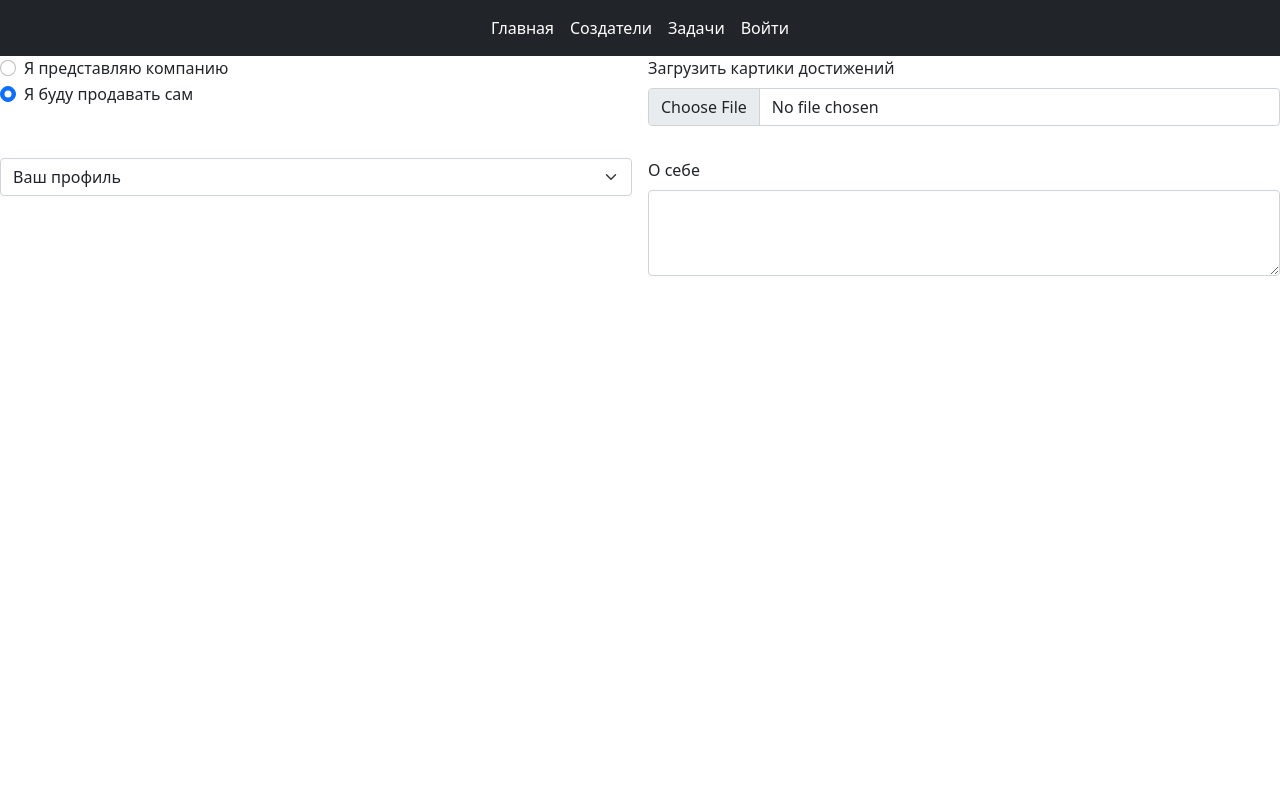
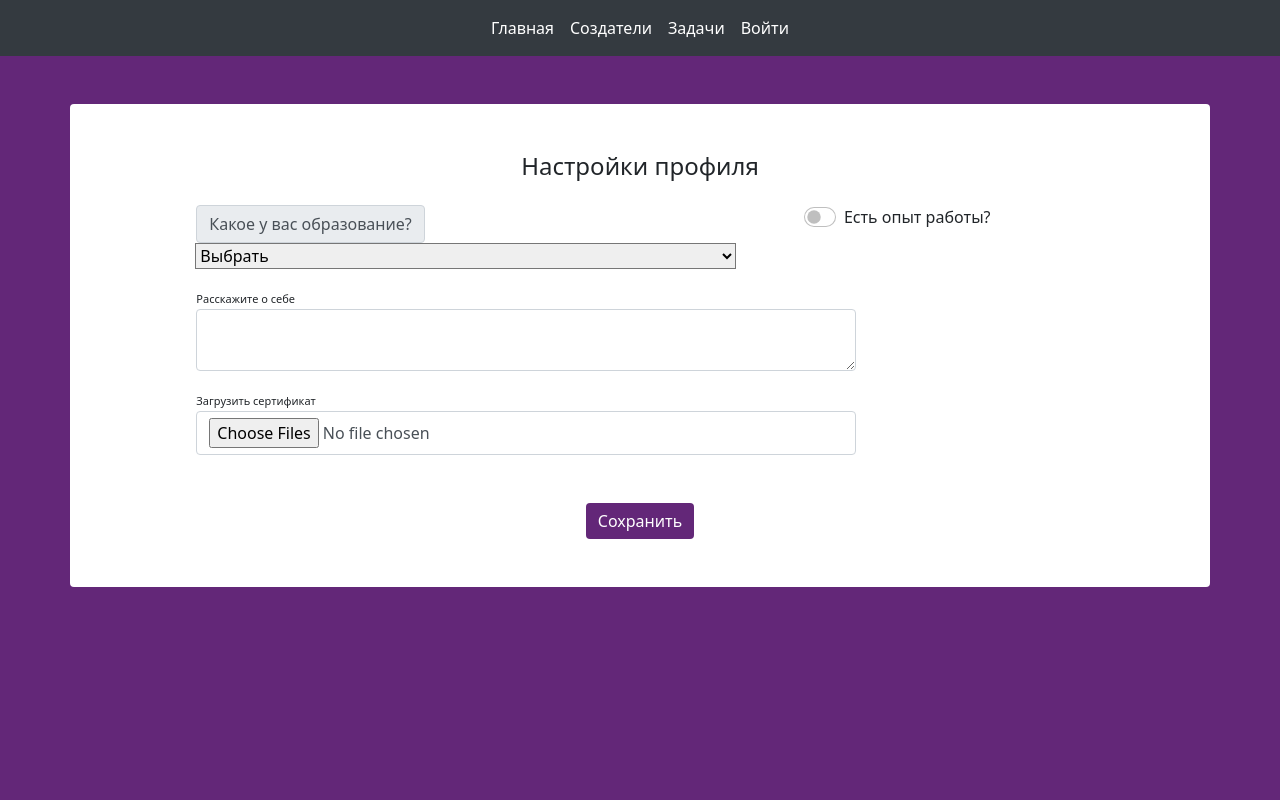
Before and after one commit to DegtyarevEvgeniy/BeFreela, a Django app: page /becomeCreator/ in a window 1280 px wide. Run offline with Django 4.2, Linux system fonts and the light colour scheme; some libraries are stand-ins or nearby versions.

Commit message:
made becomeCreator.html + some minor fixes

```diff
--- a/bizopt/BO/templates/becomeCreator.html
+++ b/bizopt/BO/templates/becomeCreator.html
@@ -2,51 +2,132 @@
 
 {% block content %}
 
-<form class="row g-3">
 
+<head>
+  <meta charset='utf-8'>
+  <meta name='viewport' content='width=device-width, initial-scale=1'>
+  <title>Snippet - BBBootstrap</title>
+  <link href='https://cdn.jsdelivr.net/npm/bootstrap@5.0.0-alpha1/dist/css/bootstrap.min.css' rel='stylesheet'>
+  <link href='' rel='stylesheet'>
+  <script type='text/javascript' src='https://cdnjs.cloudflare.com/ajax/libs/jquery/3.2.1/jquery.min.js'></script>
+  <style>
+    body {
+      background: rgb(99, 39, 120)
+    }
 
-    <!-- choose one (company)-->
-<div class="col-md-6">
+    .form-control:focus {
+      box-shadow: none;
+      border-color: #BA68C8
+    }
 
-    <div class="form-check">
-      <input class="form-check-input" type="radio" name="flexRadioDefault" id="flexRadioDefault1">
-      <label class="form-check-label" for="flexRadioDefault1">
-        Я представляю компанию
-      </label>
+    .profile-button {
+      background: rgb(99, 39, 120);
+      box-shadow: none;
+      border: none
+    }
+
+    .profile-button:hover {
+      background: #682773
+    }
+
+    .profile-button:focus {
+      background: #682773;
+      box-shadow: none
+    }
+
+    .profile-button:active {
+      background: #682773;
+      box-shadow: none
+    }
+
+    .back:hover {
+      color: #682773;
+      cursor: pointer
+    }
+
+    .labels {
+      font-size: 11px
+    }
+
+    .add-experience:hover {
+      background: #BA68C8;
+      color: #fff;
+      cursor: pointer;
+      border: solid 1px #BA68C8
+    }
+  </style>
+</head>
+
+<body oncontextmenu='return false' class='snippet-body'>
+  <div class="container rounded bg-white mt-5 mb-5" calss="display: flex;">
+    <div class="row">
+      <div class="col-md-1">
+        <div class="d-flex flex-column align-items-center text-center p-3 py-5"></div>
       </div>
-    <div class="form-check">
-      <input class="form-check-input" type="radio" name="flexRadioDefault" id="flexRadioDefault2" checked>
-      <label class="form-check-label" for="flexRadioDefault2">
-        Я буду продавать сам
-      </label>
+      <div id="main_change" class="col-md-10">
+        <div class="p-3 py-5">
+          <div class="d-flex justify-content-center align-items-center mb-3">
+            <h4 class="text-right">Настройки профиля</h4>
+          </div>
+
+          <div class="row mt-3">
+            <div class="col-md-8">
+              <div class="input-group mb-6">
+                <div class="input-group-prepend">
+                  <label class="input-group-text" for="inputGroupSelect01">Какое у вас образование?</label>
+                </div>
+                <select class="custom-select" id="inputGroupSelect01">
+                  <option selected>Выбрать</option>
+                  <option value="1">Дошкольное</option>
+                  <option value="2">Начальное общее</option>
+                  <option value="3">Основное общее</option>
+                  <option value="4">Среднее общее</option>
+                  <option value="5">среднее профессиональное</option>
+                  <option value="6">высшее образование - бакалавриат</option>
+                  <option value="7">высшее образование - специалитет, магистратура</option>
+                  <option value="8">высшее образование - подготовка кадров высшей квалификации</option>
+                  <option value="9"></option>
+                  <option value="10"></option>
+                </select>
+              </div>
+            </div>
+            <div class="col-md-4">
+              <div class="form-check form-switch">
+                <input class="form-check-input" type="checkbox" id="flexSwitchCheckDefault">
+                <label class="form-check-label" for="flexSwitchCheckDefault">Есть опыт работы?</label>
+              </div>
+              </div>
+          </div>
+
+          <div class="row mt-3">
+            <div class="col-md-9">
+              <label class="labels">Расскажите о себе</label>
+              <textarea class="form-control"></textarea>
+            </div>
+          </div>
+
+          <div class="row mt-3">
+            <div class="col-md-9">
+              <label class="labels">Загрузить сертификат</label>
+              <input id="fileupload" class="form-control" name="myfile" type="file" multiple />
+            </div>
+          </div>
+
+          <div class="mt-5 text-center">
+            <button class="btn btn-primary profile-button" type="submit">Сохранить</button>
+          </div>
+        </div>
       </div>
 
     </div>
-
-    <!--download images-->
-
-    <div class="mb-3 col-md-6">
-      <label for="formFile" class="form-label">Загрузить картики достижений</label>
-      <input class="form-control" type="file" id="formFile">
   </div>
-
-    <!-- choose work-->
-<div class="col-md-6">
-    <select class="form-select" aria-label="Default select example">
-      <option selected>Ваш профиль</option>
-      <option value="1">здесь</option>
-      <option value="2">инфа</option>
-      <option value="3">с бд</option>
-    </select>
   </div>
-
-    <!-- about you-->
-
-    <div class="mb-3 col-md-6">
-      <label for="exampleFormControlTextarea1" class="form-label">О себе</label>
-      <textarea class="form-control" id="exampleFormControlTextarea1" rows="3"></textarea>
   </div>
-</form>
-
-<script src="https://cdn.jsdelivr.net/npm/bootstrap@5.1.3/dist/js/bootstrap.bundle.min.js" integrity="sha384-ka7Sk0Gln4gmtz2MlQnikT1wXgYsOg+OMhuP+IlRH9sENBO0LRn5q+8nbTov4+1p" crossorigin="anonymous"></script>
+  <div style="opacity: 0; width:1px">asdasdasdasd</div>
+  <script type='text/javascript'
+    src='https://cdn.jsdelivr.net/npm/bootstrap@5.0.0-alpha1/dist/js/bootstrap.bundle.min.js'></script>
+  <script type='text/javascript' src=''></script>
+  <script type='text/javascript' src=''></script>
+  <script type='text/Javascript'></script>
+</body>
 {% endblock %}
--- a/bizopt/BO/templates/edit.html
+++ b/bizopt/BO/templates/edit.html
@@ -2,8 +2,6 @@
 
 {% block content %}
 
-<!doctype html>
-<html>
 
 <head>
     <meta charset='utf-8'>
@@ -109,7 +107,7 @@
                             <input type="text" class="form-control" value="" placeholder="Город"></div>
                     </div>
                     <div class="row mt-3">
-                        <div class="coll-md-3">
+                        <div class="col-md-12">
                             <label class="labels">Загрузить фото</label>
                             <input id="fileupload" class="form-control" name="myfile" type="file" />
                         </div>
@@ -138,6 +136,7 @@
     </div>
     </div>
     </div>
+    <div style="opacity: 0; width: 1px">asdasdasdasd</div>
     <script type='text/javascript'
         src='https://cdn.jsdelivr.net/npm/bootstrap@5.0.0-alpha1/dist/js/bootstrap.bundle.min.js'></script>
     <script type='text/javascript' src=''></script>
@@ -156,5 +155,4 @@
         }
     }
 </script
-</html>
 {% endblock %}
--- a/bizopt/BO/templates/menu.html
+++ b/bizopt/BO/templates/menu.html
@@ -4,9 +4,29 @@
 <head>
     <meta charset="UTF-8">
     <title>{{ title }}</title>
-    <link href="https://cdn.jsdelivr.net/npm/bootstrap@5.1.3/dist/css/bootstrap.min.css" rel="stylesheet"
-        integrity="sha384-1BmE4kWBq78iYhFldvKuhfTAU6auU8tT94WrHftjDbrCEXSU1oBoqyl2QvZ6jIW3" crossorigin="anonymous">
+    <link href='https://cdn.jsdelivr.net/npm/bootstrap@5.0.0-alpha1/dist/css/bootstrap.min.css' rel='stylesheet'>
 
+<style>
+    .main_header {
+        padding-left: 30%;
+        font-size: 60px;
+    }
+
+    body {
+        width: 100vw;
+        height: 100vh;
+
+    }
+
+    .margin {
+        margin-left: 15%;
+        margin-bottom: 20px;
+    }
+
+    .text {
+        width: 40%;
+    }
+</style>
 
 </head>
 
@@ -68,29 +88,9 @@
     {% block content %}
     {% endblock %}
 
-    <style type="text/css">
-        .main_header {
-            padding-left: 30%;
-            font-size: 60px;
-        }
 
-        body {
-            width: 100vw;
-            height: 100vh;
-
-        }
-
-        .margin {
-            margin-left: 15%;
-            margin-bottom: 20px;
-        }
-
-        .text {
-            width: 40%;
-        }
-    </style>
-    <script src="https://cdn.jsdelivr.net/npm/bootstrap@5.1.3/dist/js/bootstrap.bundle.min.js"
-        integrity="sha384-ka7Sk0Gln4gmtz2MlQnikT1wXgYsOg+OMhuP+IlRH9sENBO0LRn5q+8nbTov4+1p" crossorigin="anonymous">
+    <script type='text/javascript'
+        src='https://cdn.jsdelivr.net/npm/bootstrap@5.0.0-alpha1/dist/js/bootstrap.bundle.min.js'></script>
     </script>
 </body>
 
```
Lines whose indentation alone changed are shown as unchanged.
